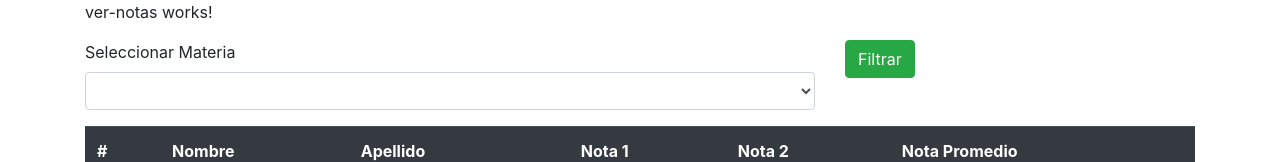
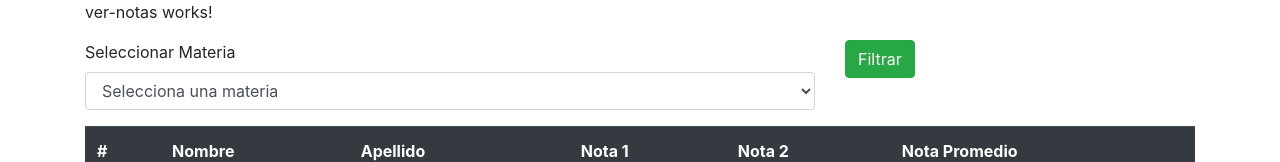
Before and after one commit to florenciamontini/notas, an Angular app: page /ver-notas in a window 1280 px wide. Shown: the top 162 px of the page. Built offline with nearby package versions, Linux system fonts and the light colour scheme.

Commit message:
ngFor nombremateria en el modulo ver-notas

```diff
--- a/src/app/components/ver-notas/ver-notas.component.html
+++ b/src/app/components/ver-notas/ver-notas.component.html
@@ -7,7 +7,8 @@
                 <div class="form-group">
                     <label for="exampleFormControlSelect1">Seleccionar Materia</label>
                     <select class="form-control" id="exampleFormControlSelect1" [formControl]="materia">
-                        <option>Lengua</option>
+                        <option disabled selected value="">Selecciona una materia</option>
+                        <option *ngFor="let nombremateria of materias">{{nombremateria}}</option>
 
                     </select>
                 </div>
--- a/src/app/components/ver-notas/ver-notas.component.ts
+++ b/src/app/components/ver-notas/ver-notas.component.ts
@@ -10,6 +10,7 @@ import { Alumno, Materia, Nota } from 'src/app/models/alumno_model';
 export class VerNotasComponent {
   alumnos: Alumno[] = [];
   materia = new FormControl('');
+  materias = ['literatura', 'matematica','algoritmos','naturales','geografia','economia'];
 
   ngOnInit() {
     const matematicas = new Materia(1, 'Matemáticas');
```
